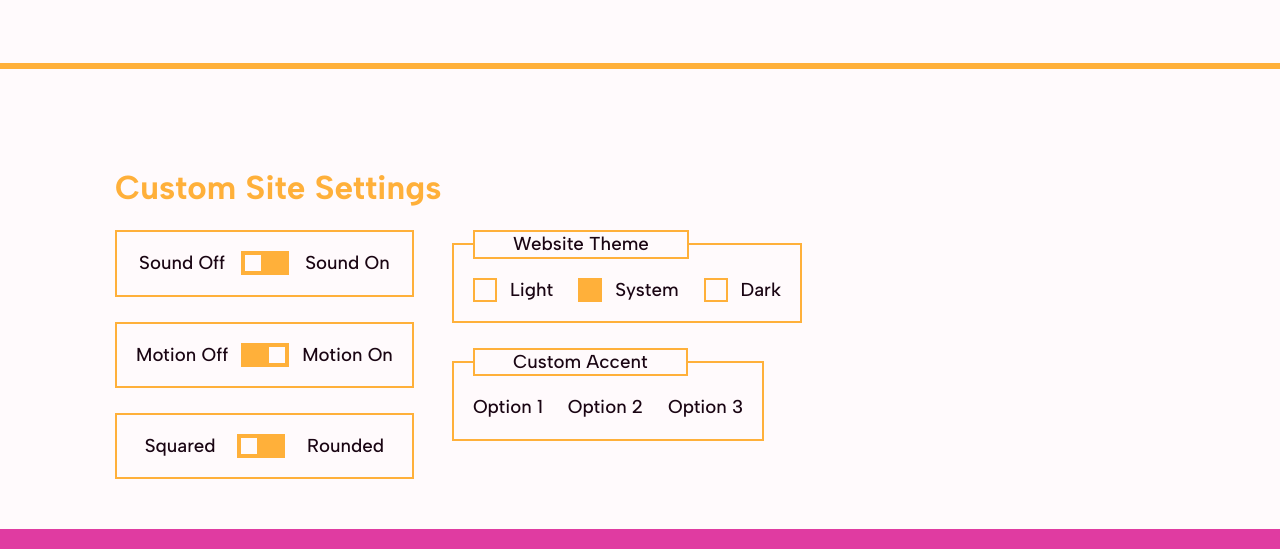
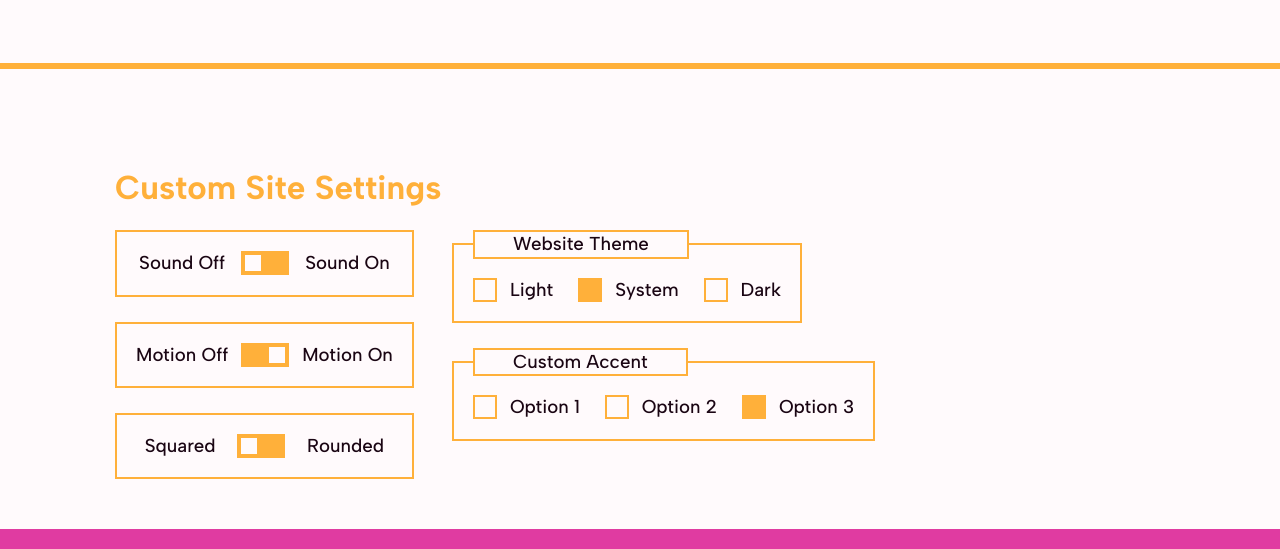
Before and after one commit to markpackham/CustomSiteThemePicker, a website built with Vite: page index.html in a window 1280 px wide. Shown: the part 1462-2011 px from the top of the page. Built offline with nearby package versions, Linux system fonts and the light colour scheme; some packages are replaced by stand-ins of ours.

Commit message:
add missing check classes
https://youtu.be/fWRsliX1P6Q?t=516

```diff
--- a/index.html
+++ b/index.html
@@ -148,14 +148,17 @@
                 <legend>Custom Accent</legend>
                 <div class="radio">
                   <input type="radio" name="customColor" id="primary">
+                  <div class="check"></div>
                   <label for="primary">Option 1</label>
                 </div>
                 <div class="radio">
                   <input type="radio" name="customColor" id="accent1">
+                  <div class="check"></div>
                   <label for="accent1">Option 2</label>
                 </div>
                 <div class="radio">
                   <input type="radio" name="customColor" id="accent2">
+                  <div class="check"></div>
                   <label for="accent2">Option 3</label>
                 </div>
               </fieldset>
--- a/style.css
+++ b/style.css
@@ -521,4 +521,8 @@ legend {
   .stack {
     max-width: fit-content;
   }
+
+  .stack {
+    flex: 1 1 40%;
+  }
 }
```
